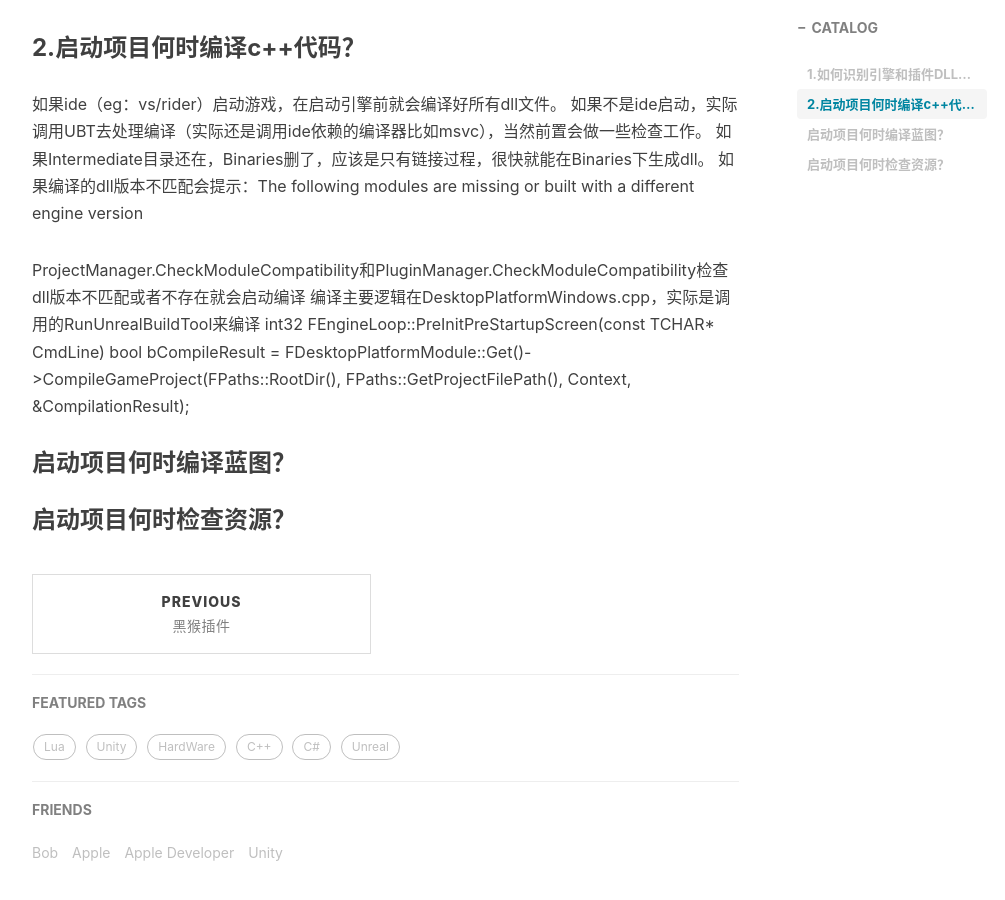
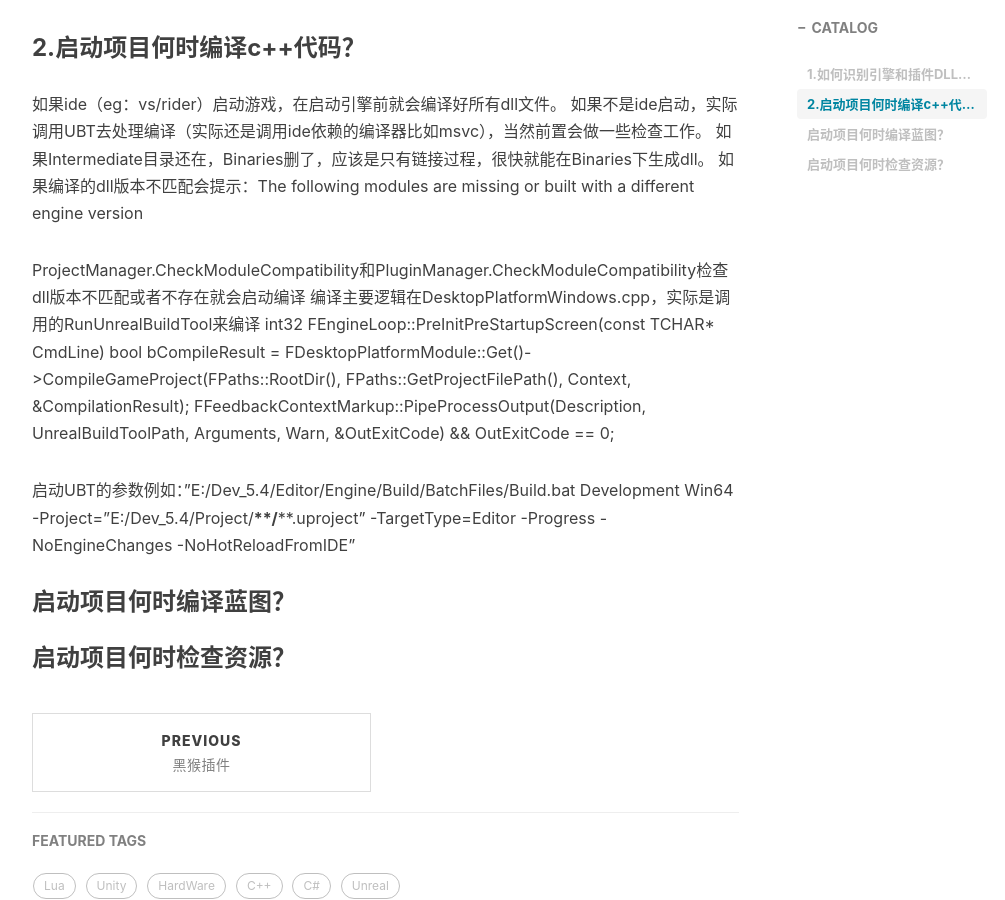
Before and after one commit to chenanbao/chenanbao.github.io, a Jekyll site: the page built from _posts/2024-10-23-Unreal源码百问.md, in a window 1280 px wide and 900 px high, scrolled down 1215 px. Shown: the whole window, without its empty margins (233-1238 px from the left). Built offline with Jekyll 4.4.1, drawn with Linux system fonts in a browser that asks for light colours; nearby versions of some CDN libraries; comment, search, counter and statistics services are not loaded.

Commit message:
Update 2024-10-23-Unreal源码百问.md

```diff
--- a/_posts/2024-10-23-Unreal源码百问.md
+++ b/_posts/2024-10-23-Unreal源码百问.md
@@ -50,7 +50,9 @@ ProjectManager.CheckModuleCompatibility和PluginManager.CheckModuleCompatibility
 编译主要逻辑在DesktopPlatformWindows.cpp，实际是调用的RunUnrealBuildTool来编译
 int32 FEngineLoop::PreInitPreStartupScreen(const TCHAR* CmdLine)
 bool bCompileResult = FDesktopPlatformModule::Get()->CompileGameProject(FPaths::RootDir(), FPaths::GetProjectFilePath(), Context, &CompilationResult);
+FFeedbackContextMarkup::PipeProcessOutput(Description, UnrealBuildToolPath, Arguments, Warn, &OutExitCode) && OutExitCode == 0;
 
+启动UBT的参数例如："E:/Dev_5.4/Editor/Engine/Build/BatchFiles/Build.bat Development Win64 -Project="E:/Dev_5.4/Project/****/****.uproject" -TargetType=Editor -Progress -NoEngineChanges -NoHotReloadFromIDE"
 
 
 
```
